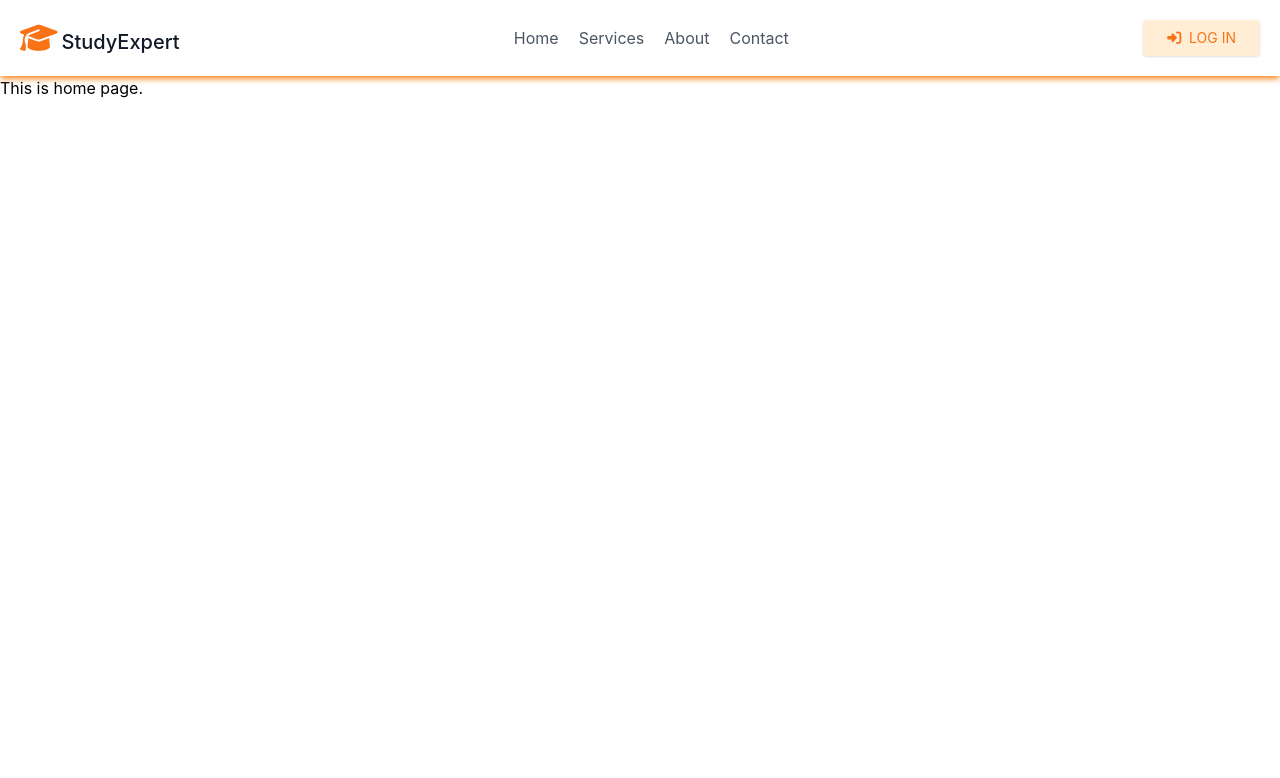
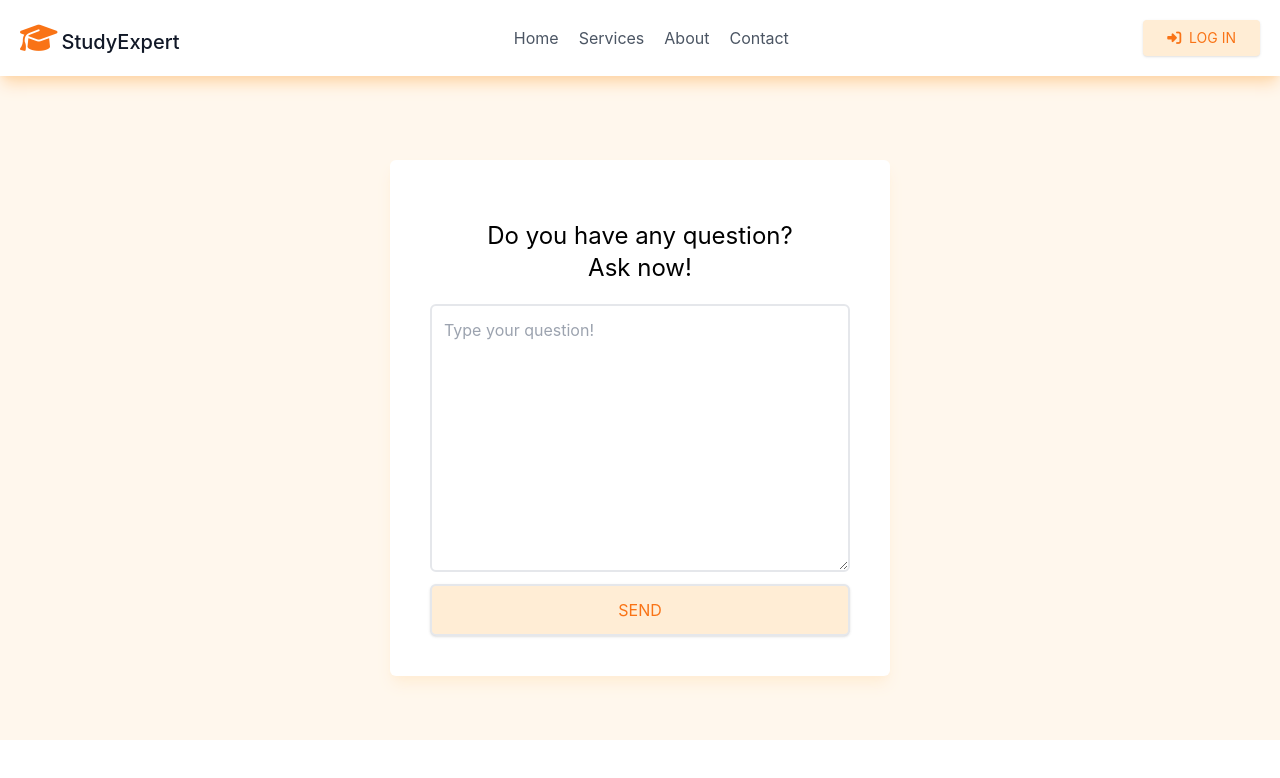
Before and after one commit to rumon5h/study-expart-task, a React (Create React App) app: page / in a window 1280 px wide. Shown: the top 778 px of the page. Built offline with nearby package versions, Linux system fonts and the light colour scheme; no server answers.

Commit message:
Ask question page implementation done

```diff
--- a/public/index.html
+++ b/public/index.html
@@ -2,7 +2,7 @@
 <html lang="en">
   <head>
     <meta charset="utf-8" />
-    <link rel="icon" href="%PUBLIC_URL%/favicon.ico" />
+    <link rel="icon" href="%PUBLIC_URL%/graduation-cap-solid.svg" />
     <meta name="viewport" content="width=device-width, initial-scale=1" />
     <meta name="theme-color" content="#000000" />
     <meta
--- a/src/App.js
+++ b/src/App.js
@@ -9,7 +9,7 @@ import Home from './components/Home/Home';
 
 function App() {
   return (
-    <div>
+    <div className='max-w-7xl mx-auto'>
       <Navbar/>
       <Routes>
         <Route path='/' element={<Home/>}/>
--- /dev/null
+++ b/src/components/Ask/Ask.js
@@ -0,0 +1,28 @@
+import React from "react";
+import toast from "react-hot-toast";
+
+const Ask = () => {
+  return (
+    <div className="py-16 bg-orange-50">
+
+      <div className="mx-auto bg-white shadow-lg rounded-md shadow-orange-100 p-10 md:w-[500px] mt-5">
+      <h1 className="text-2xl my-5 text-center">
+        Do you have any question?  <br />Ask now!
+      </h1>
+        <textarea
+          className="mt-3 md:max-w-[450px] border-2 py-3 px-3 w-full md:min-w-[350px] block rounded-md outline-orange-500"
+          name="question"
+          cols="30"
+          rows="10"
+          placeholder="Type your question!"
+        ></textarea>
+        <button
+        onClick={() => toast.success("Successfully send", {id: 'question-send'})  }
+          className="mt-3 border-2 py-3 cursor-pointer rounded-md uppercase px-10 block w-full  text-orange-500 bg-orange-100  shadow hover:bg-orange-200"
+        >Send </button>
+      </div>
+    </div>
+  );
+};
+
+export default Ask;
--- a/src/components/Home/Home.js
+++ b/src/components/Home/Home.js
@@ -1,9 +1,10 @@
 import React from 'react';
+import Ask from '../Ask/Ask';
 
 const Home = () => {
     return (
         <div>
-            <h1>This is home page.</h1>
+            <Ask/>
         </div>
     );
 };
--- a/src/components/LogIn/LogIn.js
+++ b/src/components/LogIn/LogIn.js
@@ -16,18 +16,18 @@ const LogIn = () => {
   ] = useSignInWithEmailAndPassword(auth);
 
   useEffect(() => {
-    if (user) {
+    if (user || gUser) {
       navigate("/");
     }
-  }, [user, navigate]);
+  }, [user, navigate, gUser]);
 
-  if (loading) {
+  if (loading || gLoading) {
     return <Loading />;
   }
   console.log(user);
 
-  if (error) {
-    toast.error(error.message, { id: "user-error" });
+  if (error || gError) {
+    toast.error(error.message || gError.message , { id: "user-error" });
   }
 
   const handleSignIn = (event) => {
--- a/src/components/Navbar/Navbar.js
+++ b/src/components/Navbar/Navbar.js
@@ -13,16 +13,15 @@ const Navbar = () => {
     }
 
   return (
-    <div className="text-gray-600 ">
-
-      <div className="container shadow-md rounder-md sticky top-0 shadow-orange-400 bg-white mx-auto flex flex-wrap p-5 flex-col md:flex-row items-center">
+    <div className="z-50 sticky top-0">
+      <div className="text-gray-600  shadow-lg rounder-md  shadow-orange-200 bg-white mx-auto flex flex-wrap p-5 flex-col md:flex-row items-center">
         <Link to="/" className="flex title-font font-medium items-center text-gray-900 mb-4 md:mb-0">
           <i className="fa-solid text-[30px] text-orange-500 fa-graduation-cap"></i>
           <span className="ml-1 mt-2 text-xl">StudyExpert</span>
         </Link>
 
         <nav className="md:ml-auto md:mr-auto flex flex-wrap items-center text-base justify-center">
-          <Link to="/" className="mr-5 hover:text-gray-900">
+          <Link to="/home" className="mr-5 hover:text-gray-900">
            Home
           </Link>
           <Link to="/" className="mr-5 hover:text-gray-900">
```
Also changed, not shown: public/graduation-cap-solid.svg (added).
